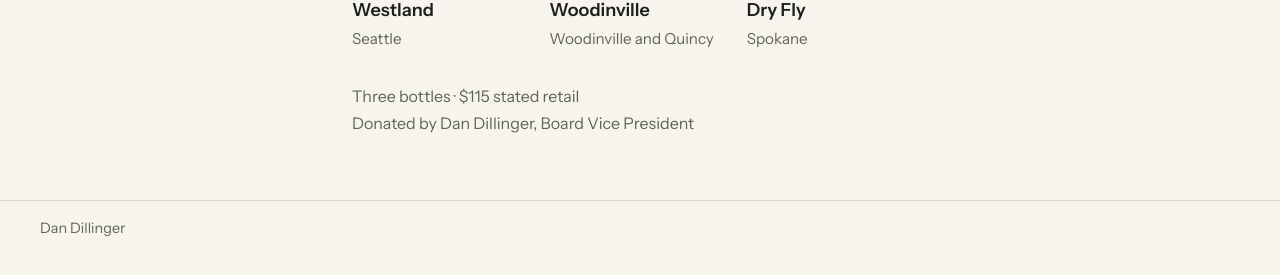
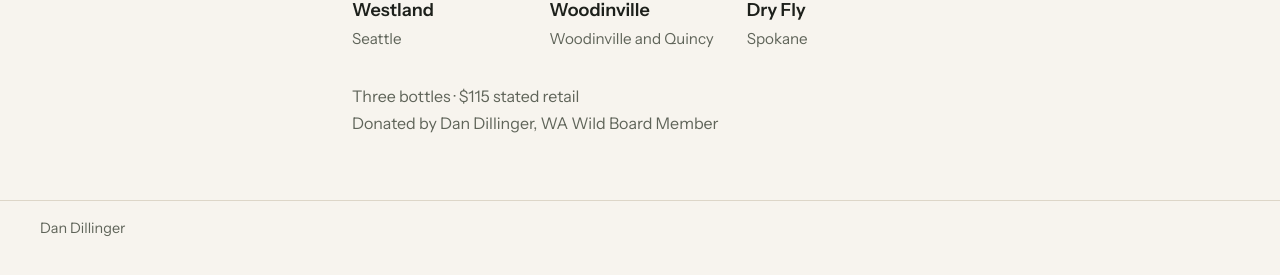
Before and after one commit to dandillinger/whiskey, a Jekyll site: the page built from 2026/index.md, in a window 1280 px wide. Shown: the part 558-833 px from the top of the page. Built offline with Jekyll 4.4.1, drawn with Linux system fonts in a browser that asks for light colours.

Commit message:
Donor credit: WA Wild Board Member
Co-Authored-By: Claude Opus 5.5 (1M context) <noreply@anthropic.com>

```diff
--- a/2026/index.md
+++ b/2026/index.md
@@ -8,7 +8,7 @@ event: Wild Night Out
 event_date: Wed Sep 30, 2026 · Woodland Park Zoo
 contents: Three bottles
 value: 115
-donor: Dan Dillinger, Board Vice President
+donor: Dan Dillinger, WA Wild Board Member
 bid_note: Bid on the lot at the silent auction table.
 description: Three Washington whiskeys from three watersheds. A Washington Wild auction lot.
 ---
```
